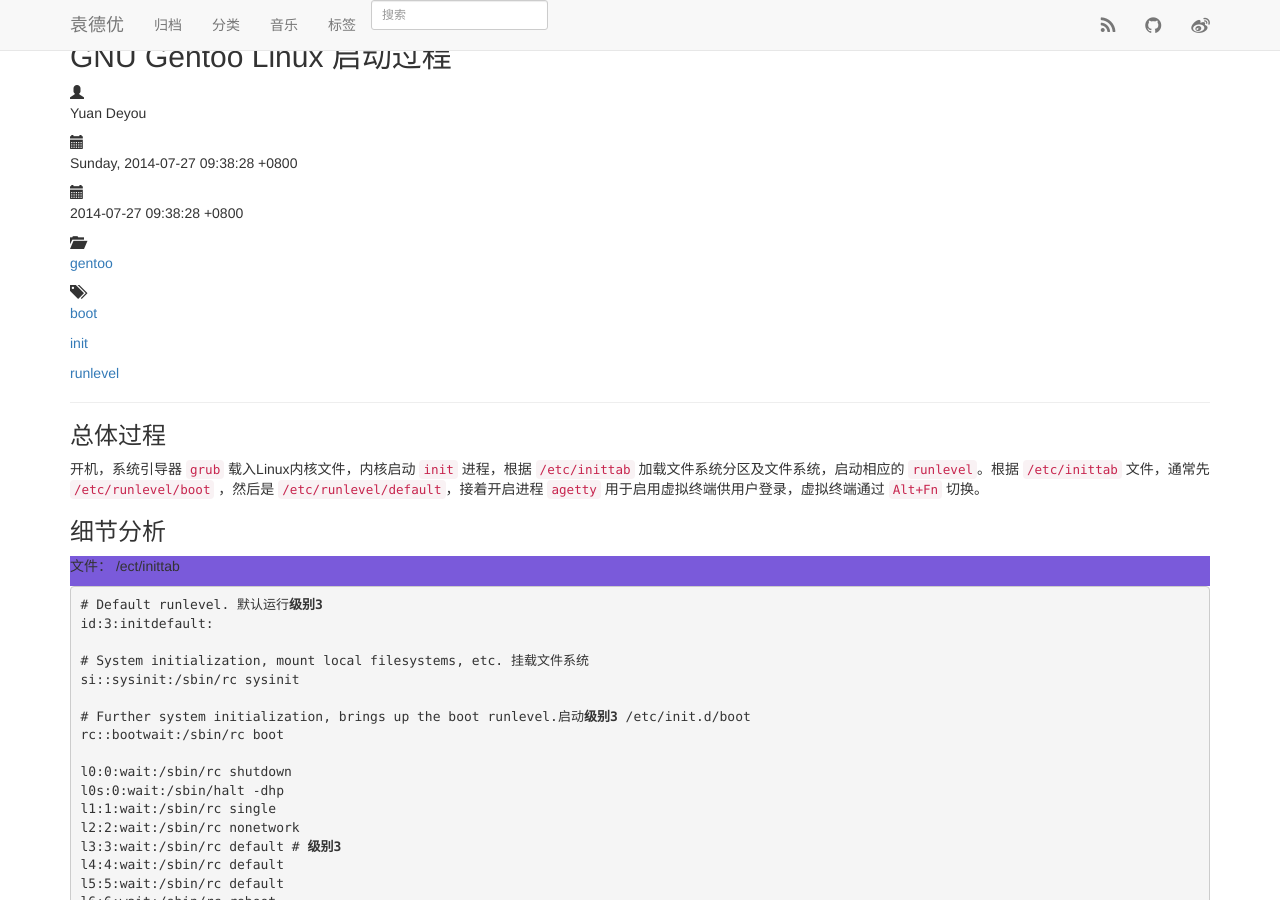
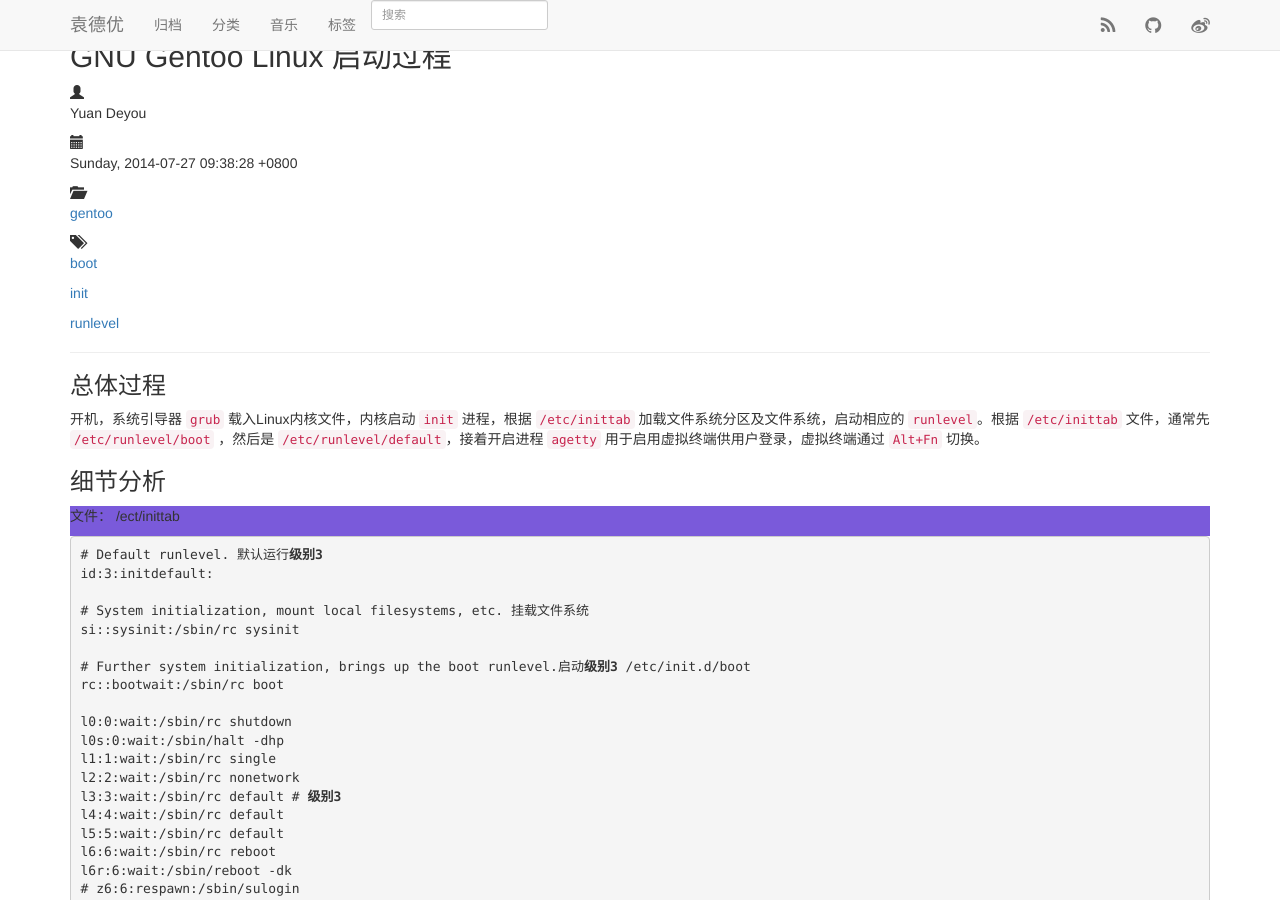
Before and after one commit to yuandeyou/yuandeyou.github.io, a Jekyll site: the page built from _posts/2014-07-27-gentoo-boot.md, in a window 1280 px wide and 900 px high. Built offline with Jekyll 4.4.1, drawn with Linux system fonts in a browser that asks for light colours; nearby versions of some CDN libraries; Markdown is read by kramdown in place of the engine named in the settings; comment, search, counter and statistics services are not loaded.

Commit message:
post time local

```diff
--- a/_includes/themes/havee/post.html
+++ b/_includes/themes/havee/post.html
@@ -15,7 +15,6 @@
 		<span class="glyphicon glyphicon-user"></span><p>{{ site.author.name }}</p>
 	    <!-- <span class="glyphicon glyphicon-calendar"></span><p>{{ page.date | date: "%A, %Y-%m-%d %H:%M:%S +0008" }}</p> -->
 	    <span class="glyphicon glyphicon-calendar"></span><p>{{ page.date | date: "%A," }} {{ page.date }}</p>
-	    <span class="glyphicon glyphicon-calendar"></span><p>{{ page.datee }}</p>
 		<span class="glyphicon glyphicon-folder-open"></span> {% if page.categories %}{% for category in page.categories %}<a href="/categories.html#{{ category }}-ref" title="{{ category }}"><p>{{ category }}</p></a>{% endfor %}{% endif %}
 		<span class="glyphicon glyphicon-tags"></span> {% if page.tags %}{% for tag in page.tags %}<a href="/tags.html#{{ tag }}-ref" title="{{ tag }}"><p>{{ tag }}</p></a>{% endfor %}{% endif %}
       </div>
--- a/_posts/2014-07-27-gentoo-boot.md
+++ b/_posts/2014-07-27-gentoo-boot.md
@@ -1,13 +1,11 @@
 ---
 layout: post
 title: "GNU Gentoo Linux 启动过程"
-datee: "2014-07-27 09:38:28 +0800"
 description: "yuandeyou,袁德优，简述GNU Gentoo Linux 的启动过程。"
 keywords: "yuandeyou,袁德优，GNU Gentoo Linux, boot, 启动"
 category: gentoo
 tags: [boot,init,runlevel]
-date: 2014-07-27 09:38:28 +0800
-
+date: "2014-07-27 09:38:28 +0800"
 ---
 {% include JB/setup %}
 
```
